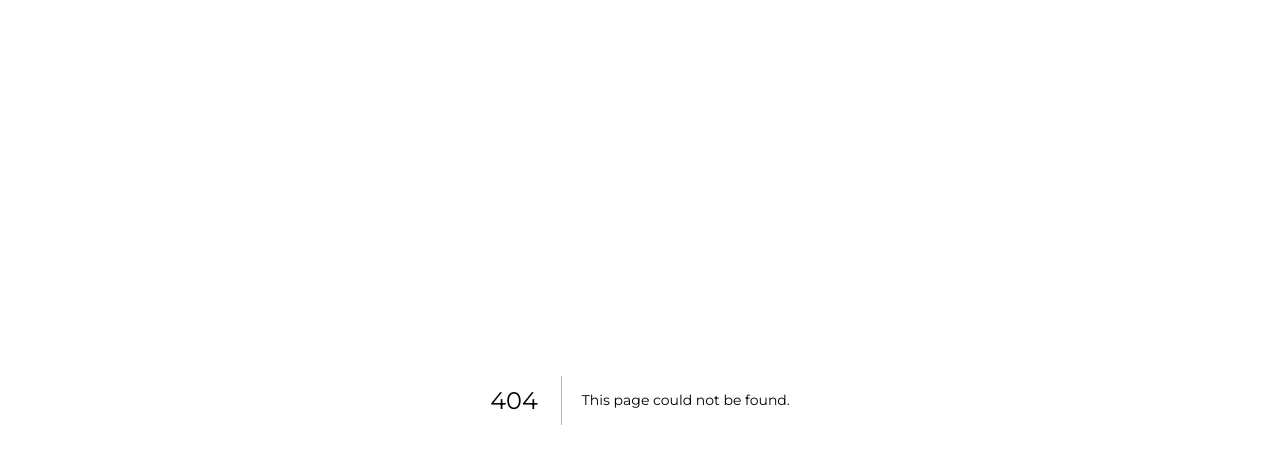
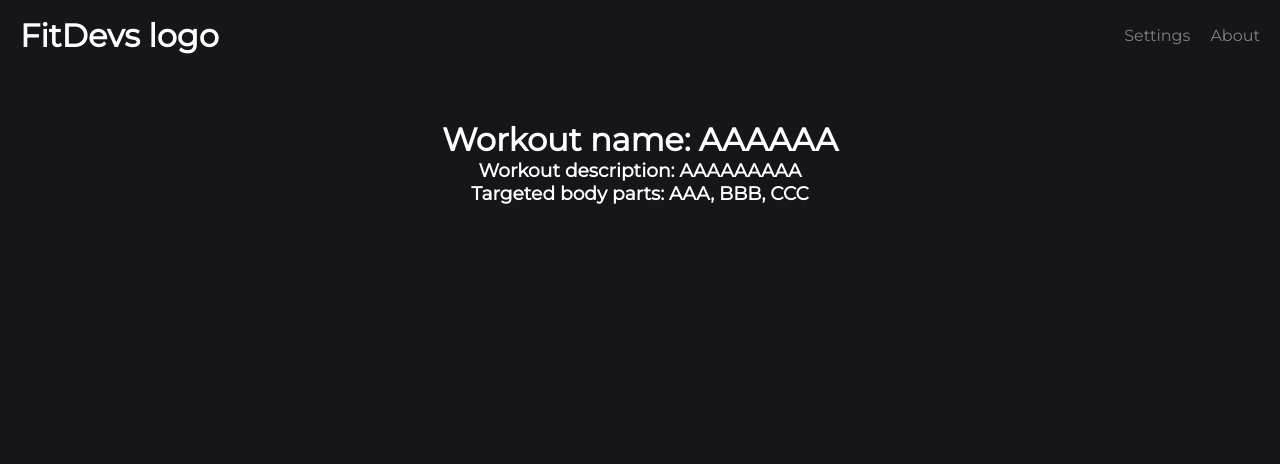
Before and after one commit to madzadev/workout, a Next.js app: page /preview in a window 1280 px wide. Before the commit this address had no page. Shown: the top 464 px of the page. Built offline with nearby package versions, Linux system fonts and the light colour scheme.

Commit message:
add preview page

```diff
--- /dev/null
+++ b/pages/preview.js
@@ -0,0 +1,15 @@
+import Wrapper from "../components/Wrapper";
+import Navigation from "../components/Navigation";
+
+const Preview = () => {
+  return (
+    <Wrapper>
+      <Navigation />
+      <h1>Workout name: AAAAAA</h1>
+      <h3>Workout description: AAAAAAAAA</h3>
+      <h3>Targeted body parts: AAA, BBB, CCC</h3>
+    </Wrapper>
+  );
+};
+
+export default Preview;
```
